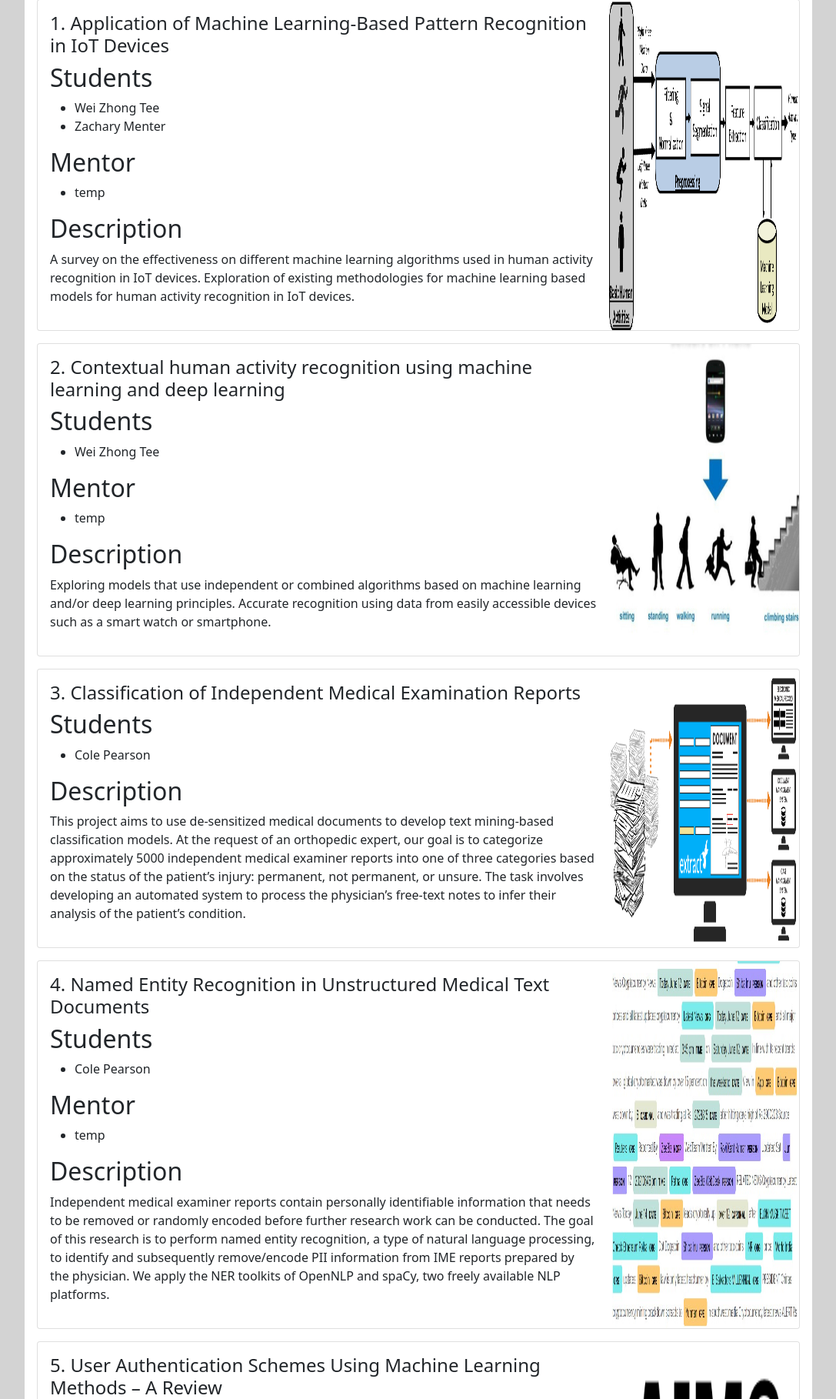
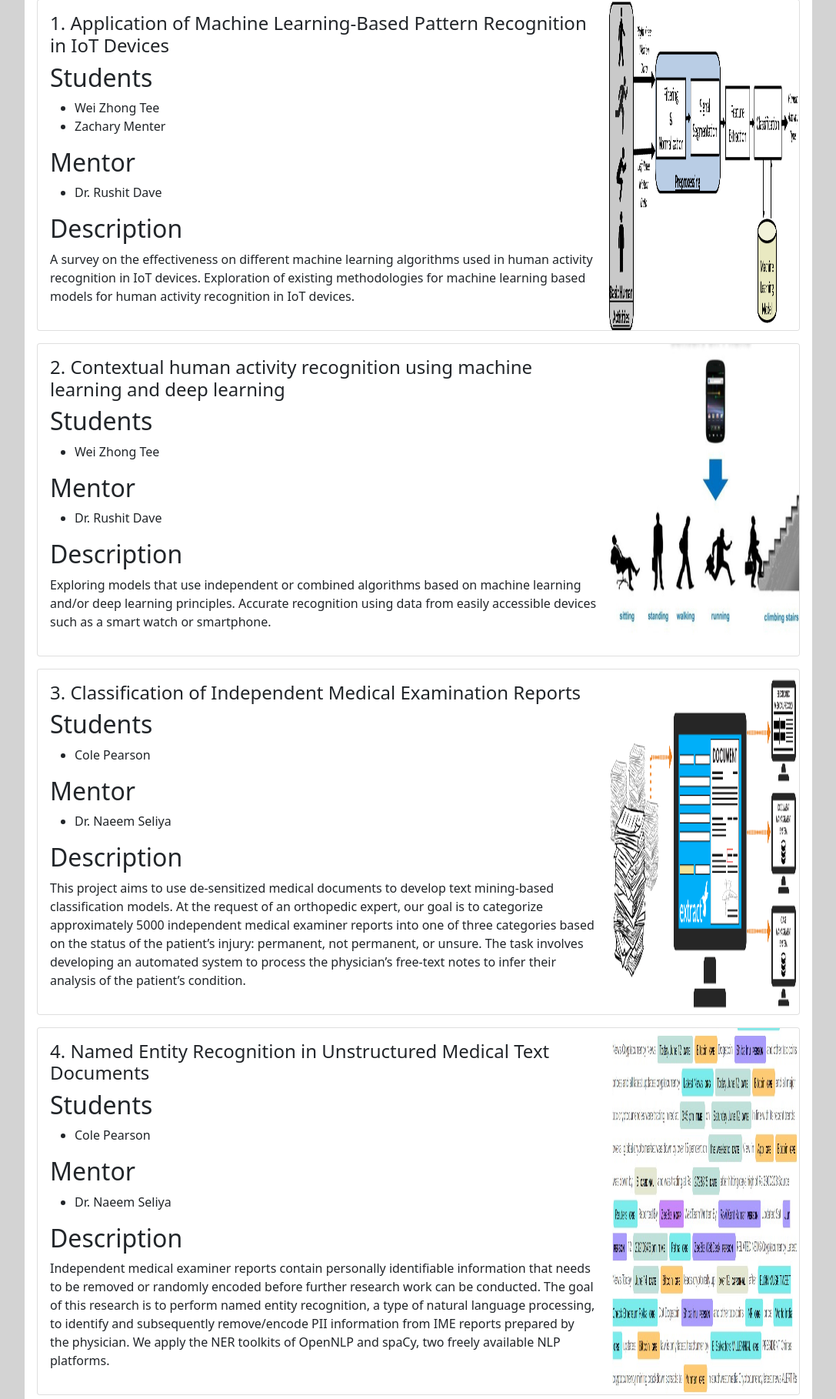
Before and after one commit to H-A-T/aims-website, a Flask app: page /projects in a window 1280 px wide. Shown: the part 279-2097 px from the top of the page at 77% size, without its empty margins (96-1183 px from the left). Run offline with Flask 2, Linux system fonts and the light colour scheme.

Commit message:
projects changes

```diff
--- a/templates/projects.html
+++ b/templates/projects.html
@@ -17,7 +17,7 @@
                         </ul>
                         <h2>Mentor</h2>
                         <ul>
-                            <li>temp</li>
+                            <li>Dr. Rushit Dave</li>
                         </ul>
                         <h2>Description</h2>
                         <p>
@@ -47,7 +47,7 @@
                         </ul>
                         <h2>Mentor</h2>
                             <ul>
-                                <li>temp</li>
+                                <li>Dr. Rushit Dave</li>
                             </ul>
                         <h2>Description</h2>
                         <p>
@@ -76,6 +76,10 @@
                     <ul>
                         <li>Cole Pearson</li>
                     </ul>
+                    <h2>Mentor</h2>
+                            <ul>
+                                <li>Dr. Naeem Seliya</li>
+                            </ul>
                     <h2>Description</h2>
                     <p>
                         This project aims to use de-sensitized medical documents to develop text mining-based classification models.
@@ -109,7 +113,7 @@
                         </ul>
                         <h2>Mentor</h2>
                             <ul>
-                                <li>temp</li>
+                                <li>Dr. Naeem Seliya</li>
                             </ul>
                         <h2>Description</h2>
                         <p>
@@ -145,7 +149,7 @@
                             </ul>
                             <h2>Mentor</h2>
                             <ul>
-                                <li>temp</li>
+                                <li>Dr. Rushit Dave</li>
                             </ul>
                             <h2>Description</h2>
                             <p>
@@ -163,7 +167,7 @@
                 </div>
             </div>
             <div class="col-md-3">
-              <img src="../static/images/AIMS placeholder.PNG"
+              <img src="../static/images/PLA.jpg"
                    class="img-fluid rounded h-100"
                    alt="..."
               >
@@ -186,7 +190,7 @@
                         </ul>
                         <h2>Mentor</h2>
                             <ul>
-                                <li>temp</li>
+                                <li>Dr. Rushit Dave</li>
                             </ul>
                         <h2>Description</h2>
                         <p>
@@ -203,7 +207,7 @@
                 </div>
             </div>
             <div class="col-md-3">
-              <img src="../static/images/AIMS placeholder.PNG"
+              <img src="../static/images/mousedynamics.jpg"
                    class="img-fluid rounded h-100"
                    alt="..."
               >
@@ -223,7 +227,7 @@
                             </ul>
                             <h2>Mentor</h2>
                             <ul>
-                                <li>temp</li>
+                                <li>Dr. Mounika Vanamala</li>
                             </ul>
                             <h2>Description</h2>
                             <p>
@@ -236,7 +240,7 @@
                 </div>
             </div>
             <div class="col-md-3">
-              <img src="../static/images/identifyingmachinelearningtext.PNG"
+              <img src="../static/images/identifyingmachinelearningtext.png"
                    class="img-fluid rounded h-100"
                    alt="..."
               >
@@ -257,7 +261,7 @@
                         </ul>
                         <h2>Mentor</h2>
                             <ul>
-                                <li>temp</li>
+                                <li>Dr. Naeem Saliya</li>
                             </ul>
                         <h2>Description</h2>
                         <p>
@@ -274,7 +278,7 @@
                 </div>
             </div>
             <div class="col-md-3">
-              <img src="../static/images/Curiosity Detection Project Image.PNG"
+              <img src="../static/images/Curiosity Detection Project Image.png"
                    class="img-fluid rounded h-100"
                    alt="..."
               >
@@ -295,7 +299,7 @@
                             </ul>
                             <h2>Mentor</h2>
                             <ul>
-                                <li>temp</li>
+                                <li>Dr. Mounika Vanamala</li>
                             </ul>
                             <h2>Description</h2>
                             <p>
@@ -308,7 +312,7 @@
                 </div>
             </div>
             <div class="col-md-3">
-              <img src="../static/images/AIMS placeholder.PNG"
+              <img src="../static/images/mitre.png"
                    class="img-fluid rounded h-100"
                    alt="..."
               >
@@ -328,7 +332,7 @@
                             </ul>
                             <h2>Mentor</h2>
                                 <ul>
-                                    <li>temp</li>
+                                    <li>Dr. Rushit Dave</li>
                                 </ul>
                             <h2>Description</h2>
                             <p>
@@ -343,7 +347,7 @@
                 </div>
             </div>
             <div class="col-md-3">
-              <img src="../static/images/antimalwaremobile.PNG"
+              <img src="../static/images/antimalwaremobile.png"
                    class="img-fluid rounded h-100"
                    alt="..."
               >
@@ -363,7 +367,7 @@
                             </ul>
                             <h2>Mentor</h2>
                             <ul>
-                                <li>temp</li>
+                                <li>Dr. Rushit Dave</li>
                             </ul>
                             <h2>Description</h2>
                             <p>
@@ -379,7 +383,7 @@
                 </div>
             </div>
             <div class="col-md-3">
-              <img src="../static/images/datasecurityinauto.PNG"
+              <img src="../static/images/datasecurityinauto.png"
                    class="img-fluid rounded h-100"
                    alt="..."
               >
@@ -399,7 +403,7 @@
                             </ul>
                             <h2>Mentor</h2>
                                 <ul>
-                                    <li>temp</li>
+                                    <li>Dr. Rushit Dave</li>
                                 </ul>
                             <h2>Description</h2>
                             <p>
@@ -416,7 +420,7 @@
                 </div>
             </div>
             <div class="col-md-3">
-              <img src="../static/images/MLpredictioninpsych.JPEG"
+              <img src="../static/images/MLpredictioninpsych.jpeg"
                    class="img-fluid rounded h-100"
                    alt="..."
               >
@@ -437,7 +441,7 @@
                             </ul>
                             <h2>Mentor</h2>
                             <ul>
-                                <li>temp</li>
+                                <li>Dr. Rushit Dave</li>
                             </ul>
                             <h2>Description</h2>
                             <p>
@@ -452,7 +456,7 @@
                 </div>
             </div>
             <div class="col-md-3">
-              <img src="../static/images/smartcity.JPG"
+              <img src="../static/images/smartcity.jpg"
                    class="img-fluid rounded h-100"
                    alt="..."
               >
@@ -469,12 +473,12 @@
                         <h2>Students</h2>
                             <ul>
                                 <li>Laura Pryor</li>
-                                <li>placeholder_name</li>
-                                <li>placeholder_name</li>
+                                <li>Sara Kokal</li>
+                                <li>Jacob Curtis Mallet</li>
                             </ul>
                             <h2>Mentor</h2>
                                 <ul>
-                                    <li>temp</li>
+                                    <li>Dr. Rushit Dave</li>
                                 </ul>
                             <h2>Description</h2>
                             <p>
@@ -489,7 +493,7 @@
                 </div>
             </div>
             <div class="col-md-3">
-              <img src="../static/images/AIMS placeholder.PNG"
+              <img src="../static/images/behavioral biometrics picture.jpg"
                    class="img-fluid rounded h-100"
                    alt="..."
               >
```
Also changed, not shown: static/images/PLA.jpg (added), static/images/mitre.png (added), static/images/mousedynamics.jpg (added).
